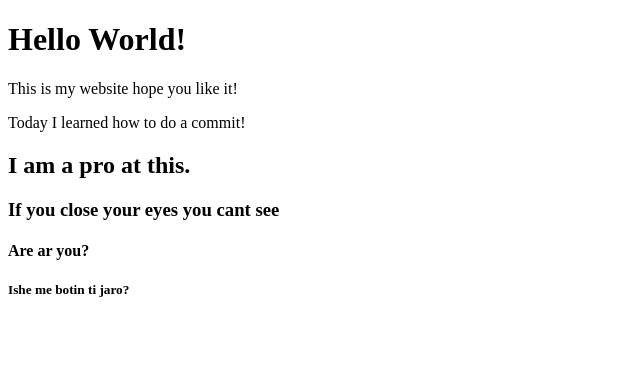
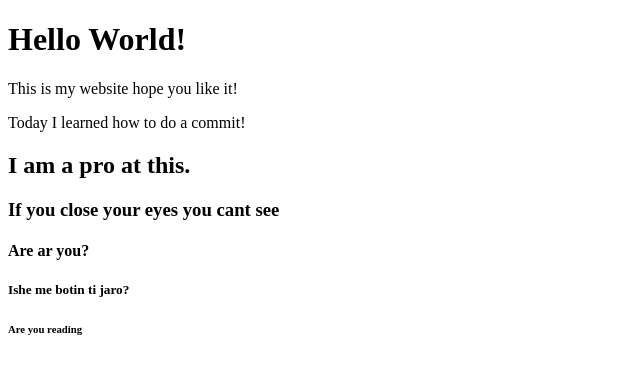
Before and after one commit to Mikaeli12/hello-world, a plain HTML site: page index.html in a window 1280 px wide. Shown: the full height of the page, 0-640 px from the left. Drawn offline with Linux system fonts and the light colour scheme.

Commit message:
added h6

```diff
--- a/index.html
+++ b/index.html
@@ -13,5 +13,6 @@
     <h3>If you close your eyes you cant see</h3>
     <h4>Are ar you?</h4>
     <h5>Ishe me botin ti jaro?</h5>
+    <h6>Are you reading</h6>
 </body>
 </html>
```
